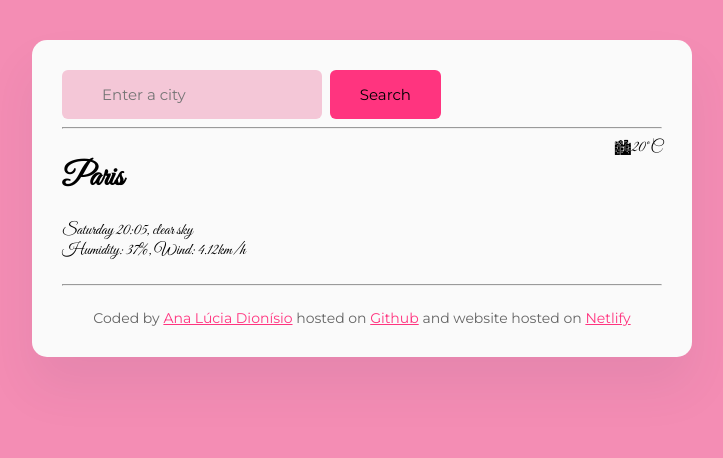
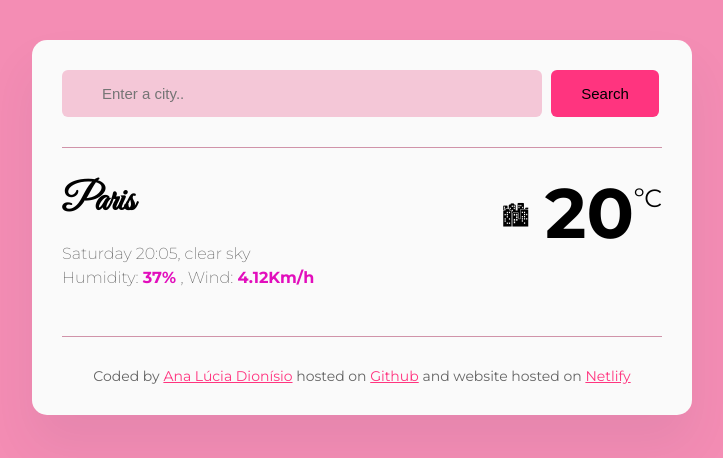
Before and after one commit to aluciadio/weather-search-project, a plain HTML site: page index.html in a window 1280 px wide. Shown: the whole page, without its empty margins (278-1001 px from the left). Drawn offline with Linux system fonts and the light colour scheme.

Commit message:
added more basic css

```diff
--- a/index.html
+++ b/index.html
@@ -17,20 +17,19 @@
       <header>
         <input
           type="search"
-          placeholder="Enter a city"
+          placeholder="Enter a city.."
           required
           class="search-value"
         />
         <input type="submit" value="Search" class="submit-button" />
       </header>
-      <hr />
       <main>
         <div class="weather-on-the-day">
           <div>
             <h1>Paris</h1>
             <p>
               Saturday 20:05, clear sky <br />
-              Humidity: 37%, Wind: 4.12km/h
+              Humidity: <strong>37% </strong>, Wind: <strong> 4.12Km/h</strong>
             </p>
           </div>
           <div class="weather-today">
@@ -40,7 +39,6 @@
           </div>
         </div>
       </main>
-      <hr />
       <footer>
         Coded by
         <a href="https://github.com/aluciadio" target="_blank">
--- a/src/style.css
+++ b/src/style.css
@@ -1,19 +1,44 @@
 body {
   background-color: #f48db4;
+  font-family: Montserrat;
+}
+header {
+  border-bottom: 1px solid #d093a9;
+  padding: 0 0 30px 0;
+}
+
+main {
+  padding: 30px 0;
+}
+
+h1 {
+  margin: 0;
+  font-size: 38px;
+  line-height: 48px;
   font-family: "Great Vibes", cursive;
 }
 
+p {
+  font-size: 16px;
+  line-height: 24px;
+  font-weight: 250;
+  color: rgba(0, 0, 0, 0.6);
+}
+
+p strong {
+  color: #e20ebc;
+}
+
 footer {
-  padding-top: 15px;
   text-align: center;
   color: rgba(0, 0, 0, 0.6);
   font-size: 14px;
-  font-family: Montserrat;
+  border-top: 1px solid #d093a9;
+  padding: 30px 0 0 0;
 }
 a {
   color: #ff347f;
 }
-
 .weather-app {
   margin: 40px auto;
   max-width: 600px;
@@ -27,10 +52,9 @@ a {
   background-color: #f4c7d7;
   border: none;
   border-radius: 6px;
-  max-width: 80%;
+  width: 80%;
   padding: 15px 40px;
   font-size: 15px;
-  font-family: Montserrat;
 }
 
 .submit-button {
@@ -41,7 +65,6 @@ a {
   padding: 15px 30px;
   font-size: 15px;
   margin-left: 5px;
-  font-family: Montserrat;
 }
 
 .weather-on-the-day {
@@ -52,3 +75,20 @@ a {
 .weather-today {
   display: flex;
 }
+
+.weather-temperature {
+  font-size: 70px;
+  line-height: 70px;
+  font-weight: bold;
+  margin-left: 15px;
+}
+
+.weather-symbol {
+  font-size: 25px;
+  margin-top: 5px;
+}
+
+.emoji-weather {
+  font-size: 25px;
+  margin-top: 20px;
+}
```
